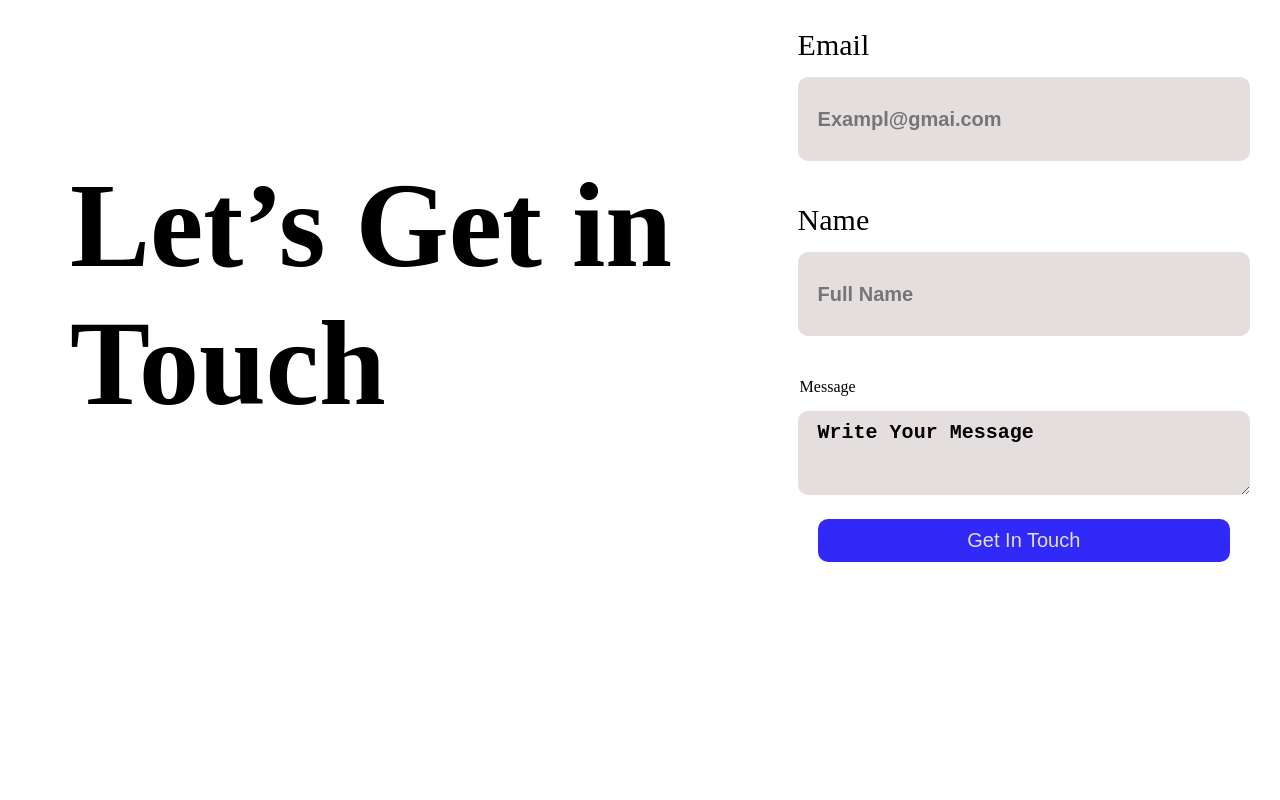
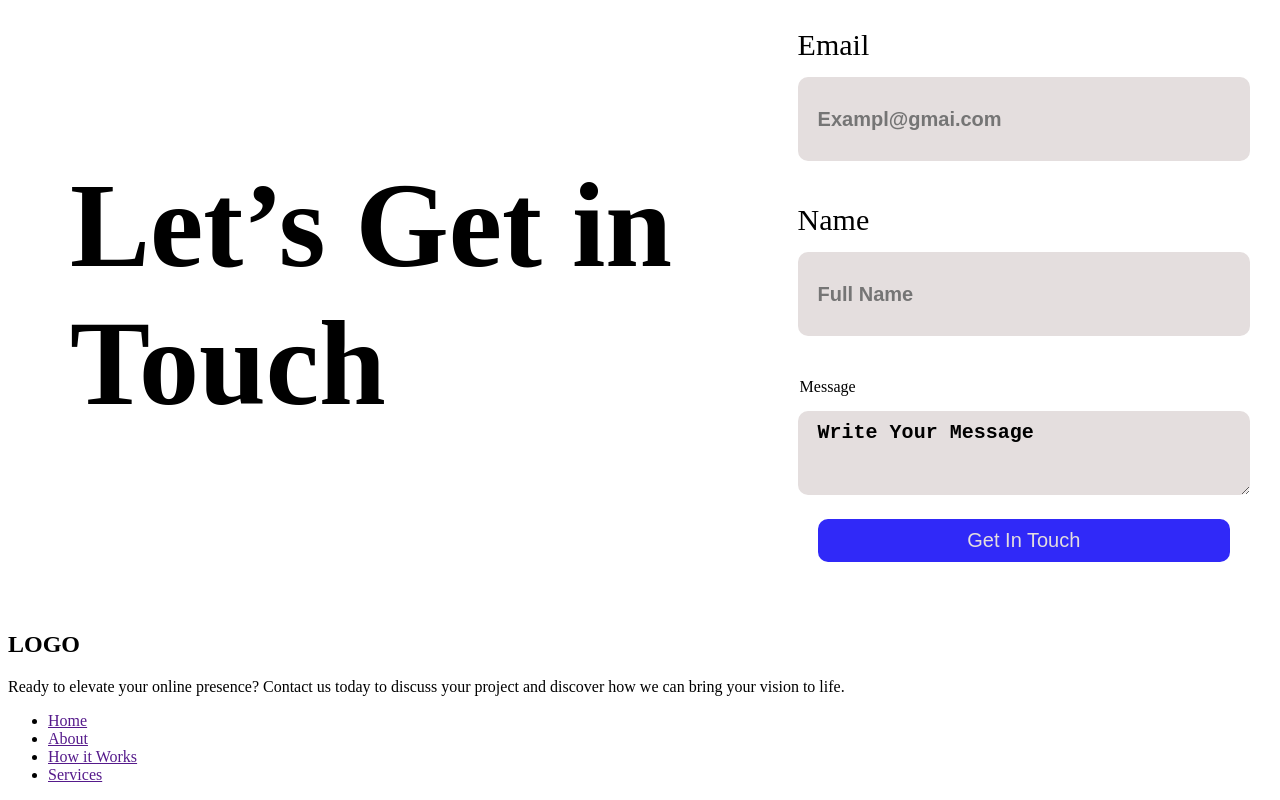
Before and after one commit to imam9932/My-First-Assignment-, a plain HTML site: page index.html in a window 1280 px wide. Shown: the part 2443-3243 px from the top of the page. Before the commit the page ends 3062 px from the top, so only its background shows below. Drawn offline with Linux system fonts and the light colour scheme.

Commit message:
added updated value

```diff
--- a/index.html
+++ b/index.html
@@ -81,7 +81,20 @@
 
   </main>
 <footer>
-
+<section class="logo-section">
+  <div class="logo">
+    <h2 class=footer-logo>LOGO</h2>
+    <p class="footer-para">Ready to elevate your online presence? Contact us today to discuss your project and discover how we can bring your vision to life.</p>
+    <div class="footer-list">
+      <ul class="footer">
+        <li><a href="">Home</a></li>
+        <li><a href="">About</a></li>
+        <li><a href="">How it Works</a></li>
+        <li><a href="">Services</a></li>
+      </ul>
+    </div>
+  </div>
+</section>
 
 </footer>
 </body>
--- a/style.css/index.css
+++ b/style.css/index.css
@@ -208,3 +208,7 @@ font-weight: bold;
   label[for="email"],label[for="name"] {
     font-size: 30px;
   }
+  /* footer section start */
+  .footer{
+    symbols: none;
+  }
```
